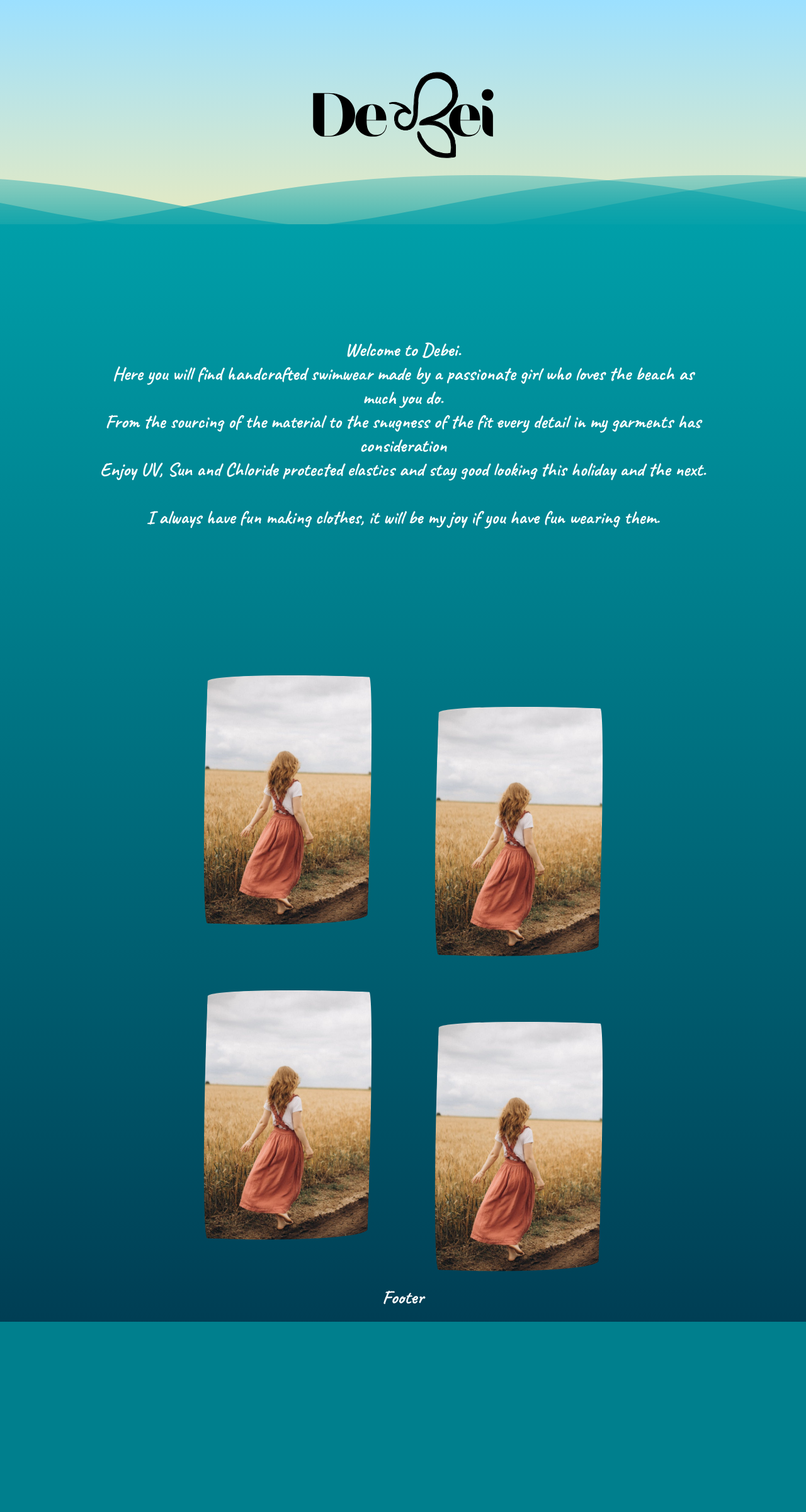
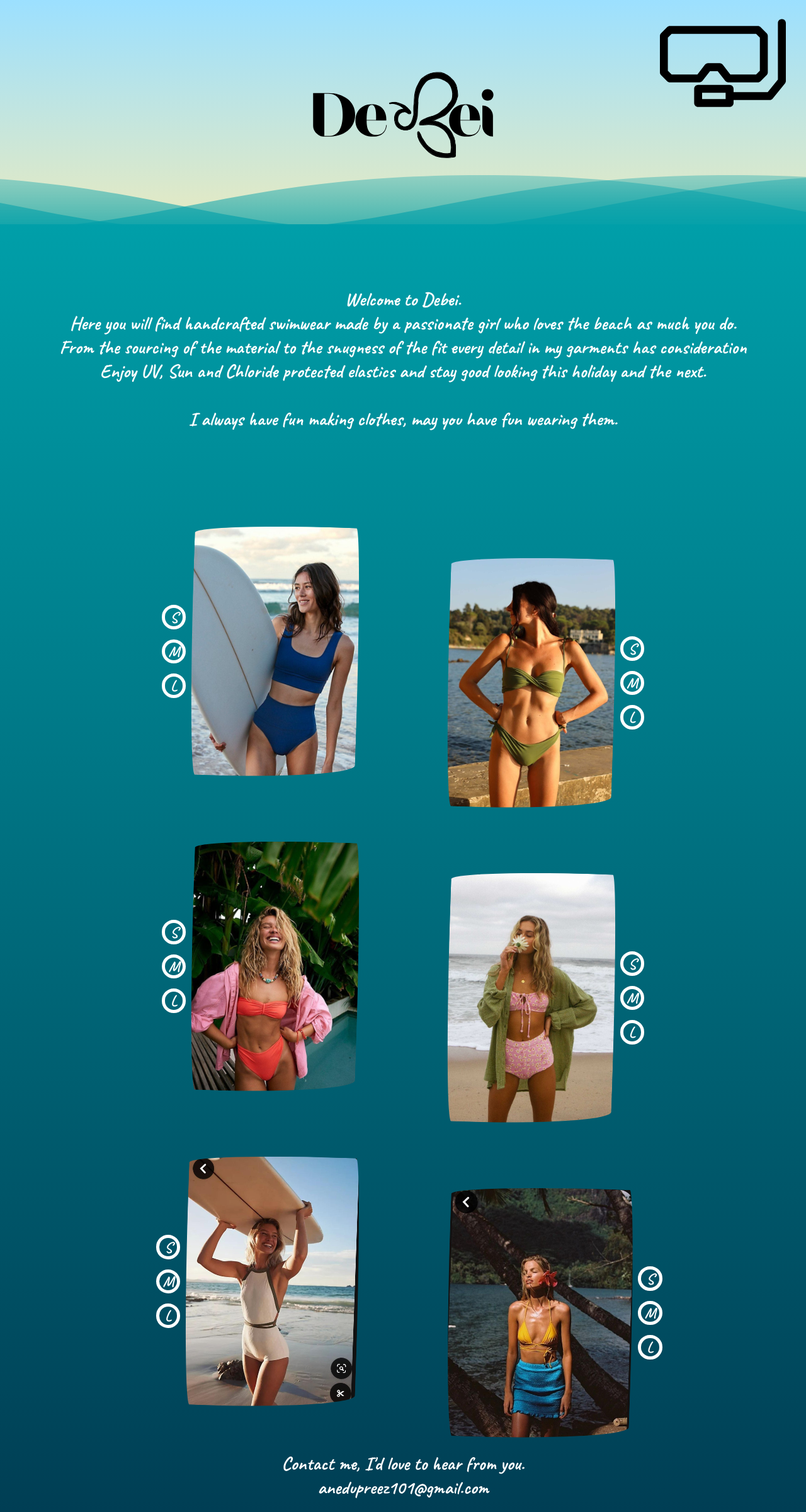
Before and after one commit to SirJoeth3rd/debei, a Flask app: page / in a window 1280 px wide. Shown: the whole page at 63% size. Before the commit the page ends 2098 px from the top, so only its background shows below. Run offline with Flask 3, Linux system fonts and the light colour scheme.

Commit message:
progress

```diff
--- a/templates/home.html
+++ b/templates/home.html
@@ -14,6 +14,7 @@
 	  --blue-deep: #003e54;
 	  --sky: #9ce0ff;
 	  --morning-sun: #e7eac1;
+	  --inner-border: 70px;
       }
       .caveat-debei {
 	  font-family: "Caveat", cursive;
@@ -60,7 +61,7 @@
       }
       dscrip{
 	  grid-area: dscrip;
-	 padding: 150px;
+	  padding: 70px;
 	  text-align: center;
       }
       dresses{
@@ -68,11 +69,13 @@
 	  display: grid;
 	  grid-template-columns: repeat(2,1fr);
       }
+
       footer{
 	  grid-area: footer;
 	  padding: 20px;
 	  text-align: center;
       }
+
       .dress-pic{
 	  border-radius: 25px;
 	  height: 400px;
@@ -83,6 +86,7 @@
 	  border-radius:95% 4% 92% 5%/4% 95% 6% 95%;
 	  transform: rotate(2deg);
       }
+
       .dress-details p {
 	  font-family: "Caveat", cursive;
 	  font-optical-sizing: auto;
@@ -90,6 +94,7 @@
 	  font-style: normal;
 	  font-size: 1.5rem;
       }
+
       .dress-left{
 	  border-radius: 25px;
 	  display: flex;
@@ -98,8 +103,9 @@
 	  justify-content: flex-start;
       }
       .dress-left .dress-pic {
-	 margin-right: 50px;
+	  margin-right: var(--inner-border);
       }
+
       .dress-right{
 	  border-radius: 25px;
 	  display: flex;
@@ -109,12 +115,62 @@
 	  margin-top: 100px;
       }
       .dress-right .dress-pic {
-	 margin-left: 50px;
+	  margin-left: var(--inner-border);
+      }
+
+      /*button code*/
+      .order-button {
+	  border-radius: 50%;
+	  padding: 1vw;
+	  display: flex;
+	  justify-content: center;
+	  align-items: center;
+	  width: 3vw;
+	  height: 3vw;
+	  font-size: 2vw;
+	  outline: none;
+	  border: 5px solid white;
+	  background-color: transparent;
+	  margin: 8px;
+	  /*text in button style*/
+	  font-family: "Caveat", cursive;
+	  font-optical-sizing: auto;
+	  font-weight: 700;
+	  font-style: normal;
+	  font-size: 1.5rem;
+	  color: white;
+	  /*sets the cursor to pointer when mouse is on this*/
+	  cursor: pointer;
+      }
+      .order-button:hover{
+	  background-color: var(--blue-surface);
+      }
+      .buttons {
+	  display: flex;
+	  justify-content: center;
+	  align-items: center;
+	  flex-direction: column;
+      }
+
+      /*checkout goggles*/
+      .checkout-goggles{
+	  position: fixed;
+	  right:2em;
+	  top:0px;
+      }
+      .checkout-goggles img{
+	  width: 200px;
+	  height: 80%;
       }
     </style>
   </head>
 
   <body style="padding:0;margin:0">
+
+    <div class="checkout-goggles">
+      <img src={{url_for('static',filename='goggles.svg')}}/>
+    </div>
+
     <header>
       <img class="DeBei" src={{url_for('static',filename='DeBeiTitle1L.svg')}}/>
     </header>
@@ -127,29 +183,69 @@
 	  From the sourcing of the material to the snugness of the fit every detail in my garments has consideration<br/>
 	  Enjoy UV, Sun and Chloride protected elastics and stay good looking this holiday and the next. <br/>
 	  <br/>
-	    I always have fun making clothes, it will be my joy if you have fun wearing them.
+	  I always have fun making clothes, may you have fun wearing them.
 	</p>
       </dscrip>
+
       <dresses>
 	<div class="dress-left">
-	    <img class="dress-pic" src={{url_for('static',filename='dress1.jpeg')}}>
+	  <img class="dress-pic" src={{url_for('static',filename='D1.jpg')}}>
+	  <div class="buttons">
+	    <button class="order-button">S</button>
+	    <button class="order-button">M</button>
+	    <button class="order-button">L</button>
+	  </div>
 	</div>
 
 	<div class="dress-right">
-	    <img class="dress-pic" src={{url_for('static',filename='dress1.jpeg')}}>
+	  <img class="dress-pic" src={{url_for('static',filename='D2.jpg')}}>
+	  <div class="buttons">
+	    <button class="order-button">S</button>
+	    <button class="order-button">M</button>
+	    <button class="order-button">L</button>
+	  </div>
 	</div>
 
 	<div class="dress-left">
-	    <img class="dress-pic" src={{url_for('static',filename='dress1.jpeg')}}>
+	  <img class="dress-pic" src={{url_for('static',filename='D3.jpg')}}>
+	  <div class="buttons">
+	    <button class="order-button">S</button>
+	    <button class="order-button">M</button>
+	    <button class="order-button">L</button>
+	  </div>
 	</div>
 
 	<div class="dress-right">
-	    <img class="dress-pic" src={{url_for('static',filename='dress1.jpeg')}}>
+	  <img class="dress-pic" src={{url_for('static',filename='D4.jpg')}}>
+	  <div class="buttons">
+	    <button class="order-button">S</button>
+	    <button class="order-button">M</button>
+	    <button class="order-button">L</button>
+	  </div>
+	</div>
+
+	<div class="dress-left">
+	  <img class="dress-pic" src={{url_for('static',filename='D5.jpg')}}>
+	  <div class="buttons">
+	    <button class="order-button">S</button>
+	    <button class="order-button">M</button>
+	    <button class="order-button">L</button>
+	  </div>
+	</div>
+
+	<div class="dress-right">
+	  <img class="dress-pic" src={{url_for('static',filename='D6.jpg')}}>
+	  <div class="buttons">
+	    <button class="order-button">S</button>
+	    <button class="order-button">M</button>
+	    <button class="order-button">L</button>
+	  </div>
 	</div>
       </dresses>
 
       <footer class="caveat-debei">
-	  Footer
+	Contact me, I'd love to hear from you.<br/>
+	anedupreez101@gmail.com
       </footer>
     </div>
   </body>
```
Also changed, not shown: static/D1.jpg (added), static/D2.jpg (added), static/D3.jpg (added), static/D4.jpg (added), static/D5.jpg (added), static/D6.jpg (added), static/goggles.svg (added), 8 other files. Lines whose indentation alone changed are shown as unchanged.
